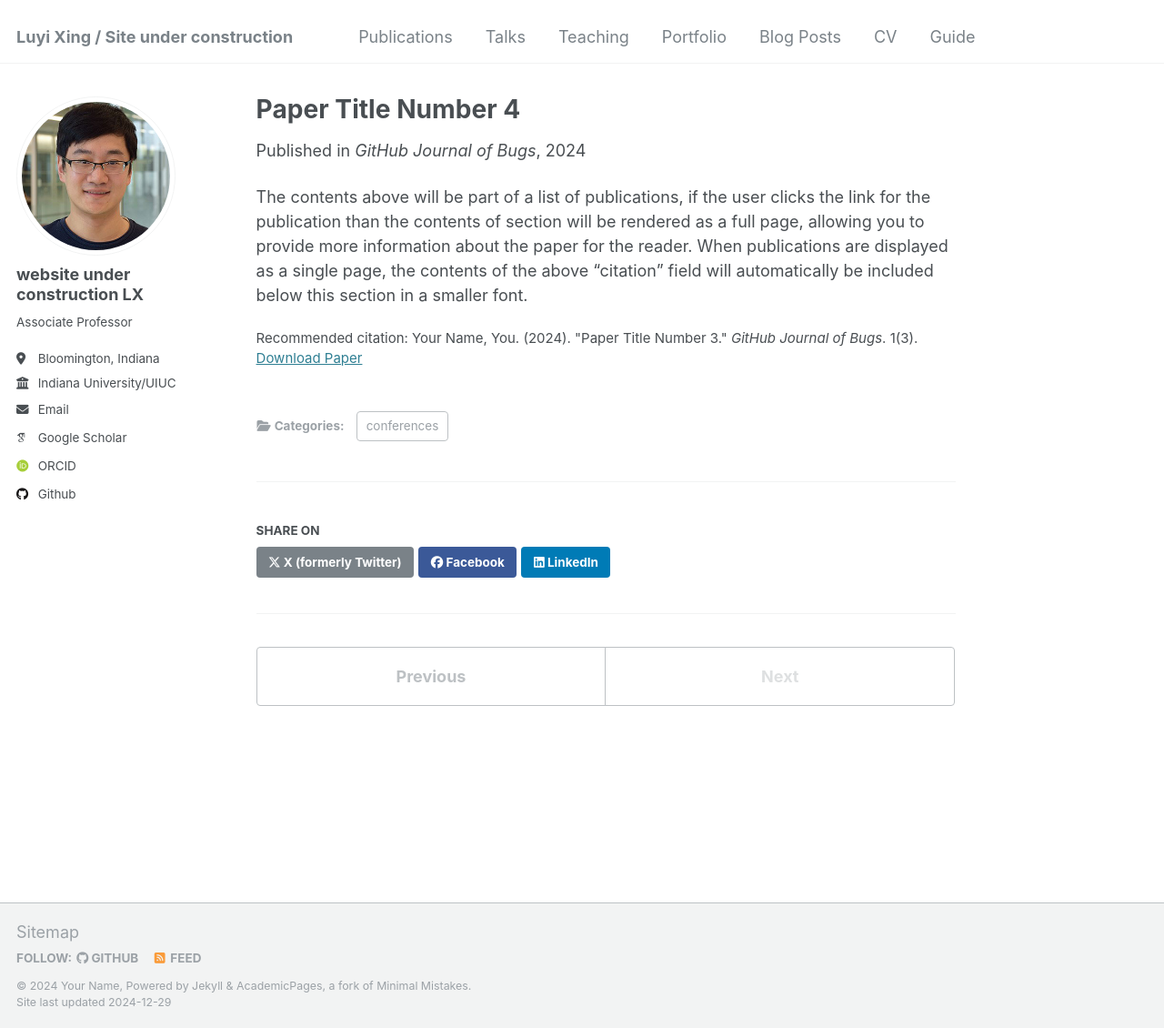
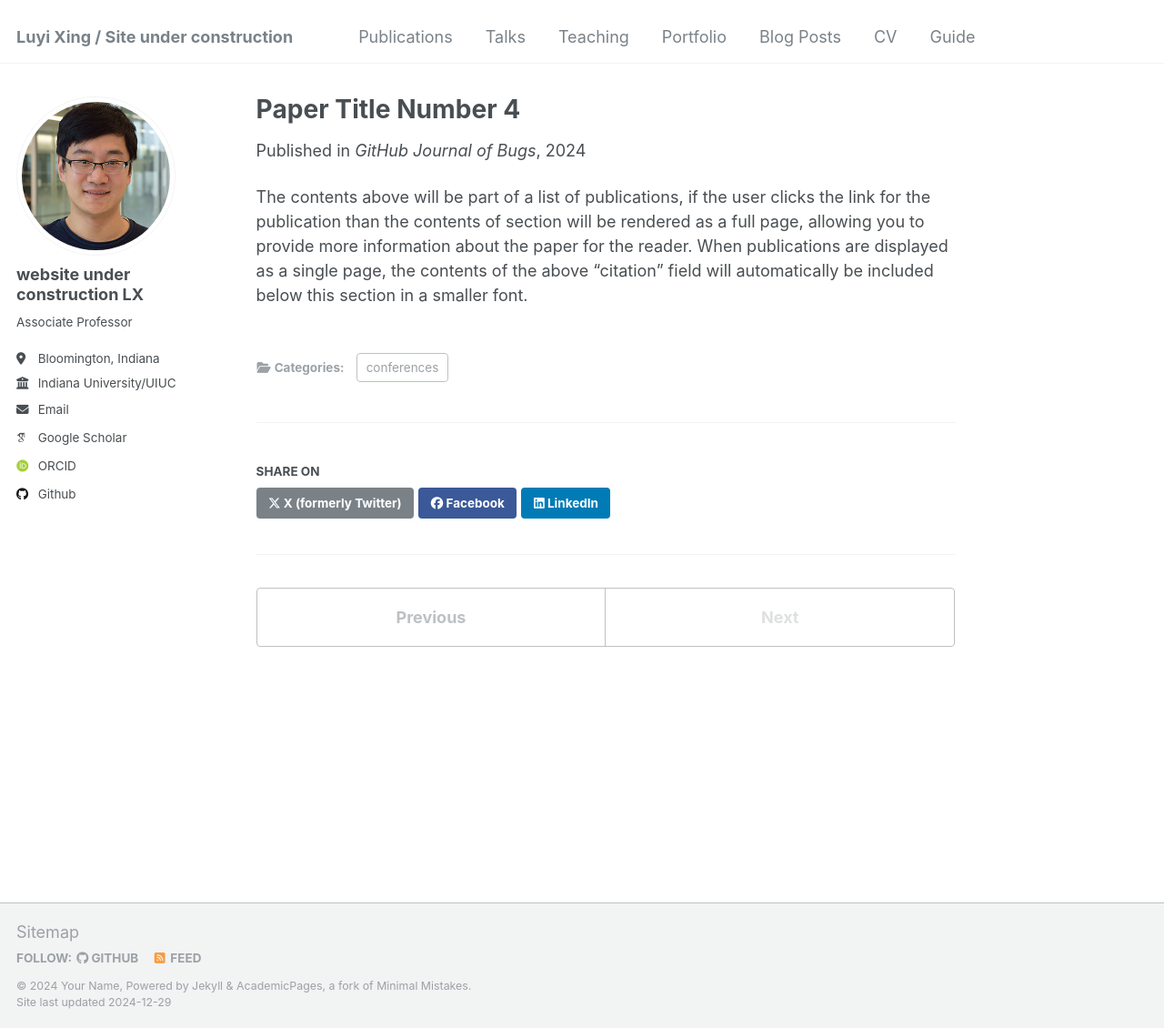
Before and after one commit to luyixing/luyixing.github.io, a Jekyll site: the page built from _publications/2024-02-17-paper-title-number-4.md, in a window 1280 px wide and 1130 px high. Shown: the whole window at 91% size. Built offline with Jekyll 4.4.1, drawn with Linux system fonts in a browser that asks for light colours; some web fonts are replaced.

Commit message:
image and publications

```diff
--- a/_config.yml
+++ b/_config.yml
@@ -78,10 +78,10 @@ author:
 publication_category:
   books:
     title: 'Books'
+  conferences:
+    title: 'Conference Papers'
   manuscripts:
     title: 'Journal Articles'
-  conferences:
-    title: 'Conference Papers'
 
 # Site Settings
 teaser                   :  # filename of teaser fallback teaser image placed in /images/, .e.g. "500x300.png"
--- a/_pages/publications.html
+++ b/_pages/publications.html
@@ -6,7 +6,7 @@ author_profile: true
 ---
 
 {% if site.author.googlescholar %}
-  <div class="wordwrap">You can also find my articles on <a href="{{site.author.googlescholar}}">my Google Scholar profile</a>.</div>
+  <div class="wordwrap">You can also find my articles on <a href="https://scholar.google.com/citations?user=xTjH_GAAAAAJ&hl=en&oi=ao">my Google Scholar profile</a>.</div>
 {% endif %}
 
 {% include base_path %}
```
Also changed, not shown: _publications/2024-02-17-paper-title-number-4.md (+3 -3 lines).
